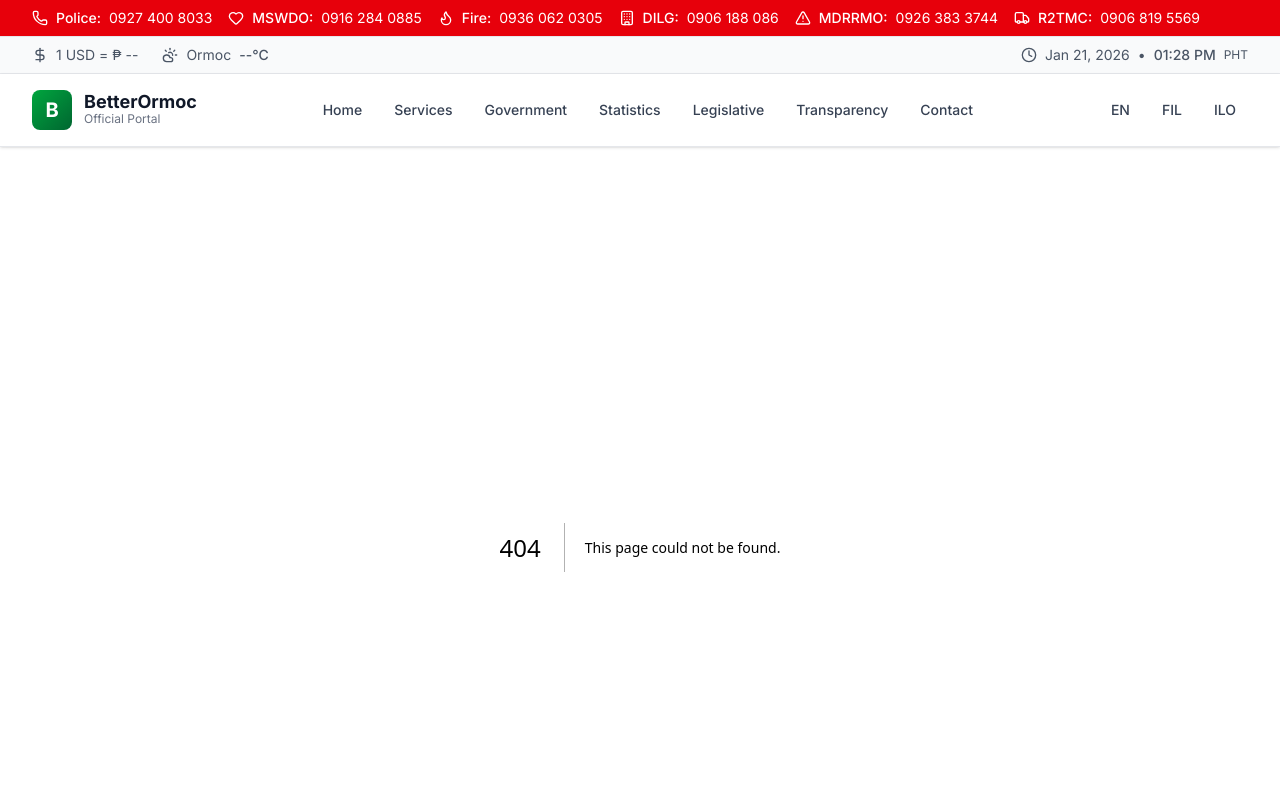
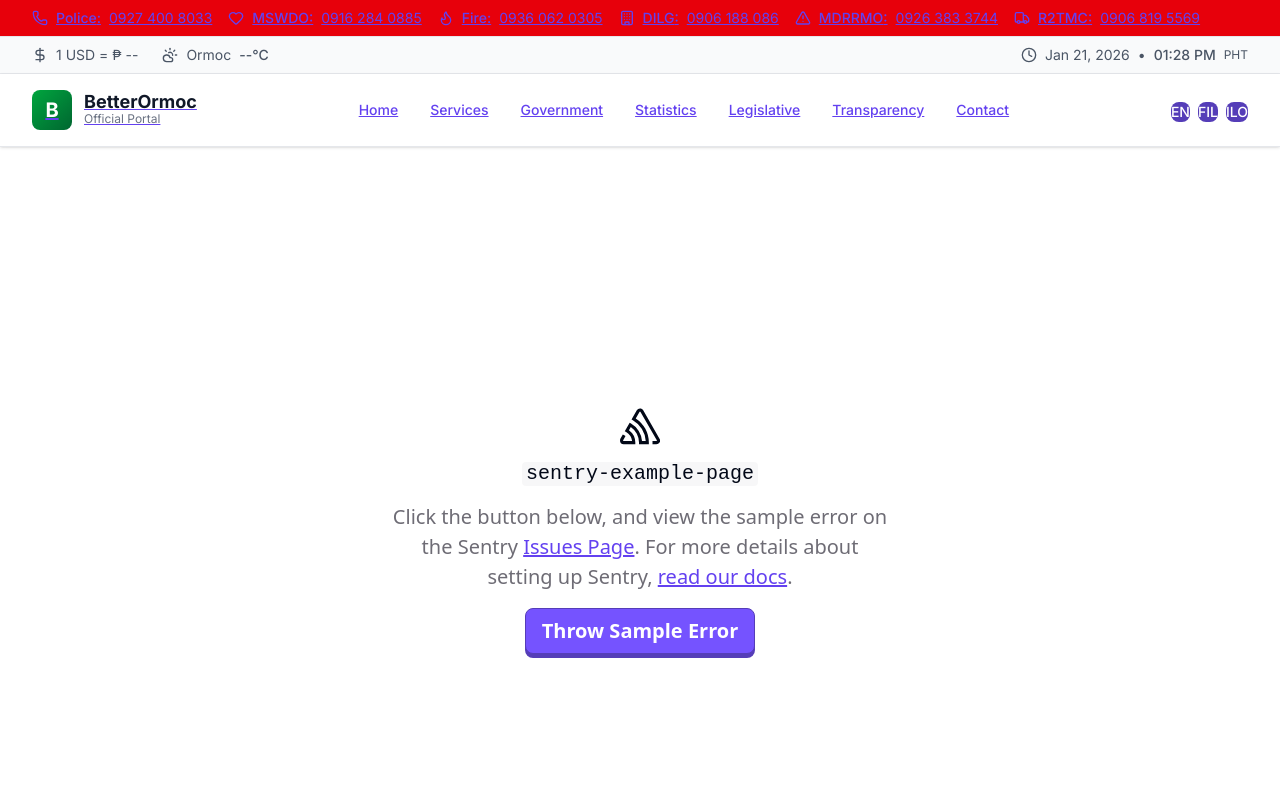
Before and after one commit to karljosebuena/betterormoc, a Next.js app: page /sentry-example-page in a window 1280 px wide. Before the commit this address had no page. Shown: the top 800 px of the page. Built offline with nearby package versions, Linux system fonts and the light colour scheme.

Commit message:
feat(sentry): add Sentry example pages and global error handler
- Add global-error.tsx for error boundary
- Add sentry-example-page for testing
- Add Sentry debug API routes

```diff
--- /dev/null
+++ b/app/api/sentry-example-api/route.ts
@@ -0,0 +1,17 @@
+import * as Sentry from '@sentry/nextjs'
+export const dynamic = 'force-dynamic'
+
+class SentryExampleAPIError extends Error {
+  constructor(message: string | undefined) {
+    super(message)
+    this.name = 'SentryExampleAPIError'
+  }
+}
+
+// A faulty API route to test Sentry's error monitoring
+export function GET() {
+  Sentry.logger.info('Sentry example API called')
+  throw new SentryExampleAPIError(
+    'This error is raised on the backend called by the example page.'
+  )
+}
--- /dev/null
+++ b/app/global-error.tsx
@@ -0,0 +1,27 @@
+'use client'
+
+import * as Sentry from '@sentry/nextjs'
+import NextError from 'next/error'
+import { useEffect } from 'react'
+
+export default function GlobalError({
+  error,
+}: {
+  error: Error & { digest?: string }
+}) {
+  useEffect(() => {
+    Sentry.captureException(error)
+  }, [error])
+
+  return (
+    <html lang="en">
+      <body>
+        {/* `NextError` is the default Next.js error page component. Its type
+        definition requires a `statusCode` prop. However, since the App Router
+        does not expose status codes for errors, we simply pass 0 to render a
+        generic error message. */}
+        <NextError statusCode={0} />
+      </body>
+    </html>
+  )
+}
--- /dev/null
+++ b/app/sentry-example-page/page.tsx
@@ -0,0 +1,239 @@
+'use client'
+
+import * as Sentry from '@sentry/nextjs'
+import Head from 'next/head'
+import { useEffect, useState } from 'react'
+
+class SentryExampleFrontendError extends Error {
+  constructor(message: string | undefined) {
+    super(message)
+    this.name = 'SentryExampleFrontendError'
+  }
+}
+
+export default function Page() {
+  const [hasSentError, setHasSentError] = useState(false)
+  const [isConnected, setIsConnected] = useState(true)
+
+  useEffect(() => {
+    Sentry.logger.info('Sentry example page loaded')
+    async function checkConnectivity() {
+      const result = await Sentry.diagnoseSdkConnectivity()
+      setIsConnected(result !== 'sentry-unreachable')
+    }
+    checkConnectivity()
+  }, [])
+
+  return (
+    <div>
+      <Head>
+        <title>sentry-example-page</title>
+        <meta name="description" content="Test Sentry for your Next.js app!" />
+      </Head>
+
+      <main>
+        <div className="flex-spacer" />
+        <svg
+          height="40"
+          width="40"
+          fill="none"
+          xmlns="http://www.w3.org/2000/svg"
+          role="img"
+          aria-label="Sentry logo"
+        >
+          <path
+            d="M21.85 2.995a3.698 3.698 0 0 1 1.353 1.354l16.303 28.278a3.703 3.703 0 0 1-1.354 5.053 3.694 3.694 0 0 1-1.848.496h-3.828a31.149 31.149 0 0 0 0-3.09h3.815a.61.61 0 0 0 .537-.917L20.523 5.893a.61.61 0 0 0-1.057 0l-3.739 6.494a28.948 28.948 0 0 1 9.63 10.453 28.988 28.988 0 0 1 3.499 13.78v1.542h-9.852v-1.544a19.106 19.106 0 0 0-2.182-8.85 19.08 19.08 0 0 0-6.032-6.829l-1.85 3.208a15.377 15.377 0 0 1 6.382 12.484v1.542H3.696A3.694 3.694 0 0 1 0 34.473c0-.648.17-1.286.494-1.849l2.33-4.074a8.562 8.562 0 0 1 2.689 1.536L3.158 34.17a.611.611 0 0 0 .538.917h8.448a12.481 12.481 0 0 0-6.037-9.09l-1.344-.772 4.908-8.545 1.344.77a22.16 22.16 0 0 1 7.705 7.444 22.193 22.193 0 0 1 3.316 10.193h3.699a25.892 25.892 0 0 0-3.811-12.033 25.856 25.856 0 0 0-9.046-8.796l-1.344-.772 5.269-9.136a3.698 3.698 0 0 1 3.2-1.849c.648 0 1.285.17 1.847.495Z"
+            fill="currentcolor"
+          />
+        </svg>
+        <h1>sentry-example-page</h1>
+
+        <p className="description">
+          Click the button below, and view the sample error on the Sentry{' '}
+          <a
+            target="_blank"
+            rel="noopener"
+            href="https://personal-3ir.sentry.io/issues/?project=4510748750184448"
+          >
+            Issues Page
+          </a>
+          . For more details about setting up Sentry,{' '}
+          <a
+            target="_blank"
+            rel="noopener"
+            href="https://docs.sentry.io/platforms/javascript/guides/nextjs/"
+          >
+            read our docs
+          </a>
+          .
+        </p>
+
+        <button
+          type="button"
+          onClick={async () => {
+            Sentry.logger.info(
+              'User clicked the button, throwing a sample error'
+            )
+            await Sentry.startSpan(
+              {
+                name: 'Example Frontend/Backend Span',
+                op: 'test',
+              },
+              async () => {
+                const res = await fetch('/api/sentry-example-api')
+                if (!res.ok) {
+                  setHasSentError(true)
+                }
+              }
+            )
+            throw new SentryExampleFrontendError(
+              'This error is raised on the frontend of the example page.'
+            )
+          }}
+          disabled={!isConnected}
+        >
+          <span>Throw Sample Error</span>
+        </button>
+
+        {hasSentError ? (
+          <p className="success">Error sent to Sentry.</p>
+        ) : !isConnected ? (
+          <div className="connectivity-error">
+            <p>
+              It looks like network requests to Sentry are being blocked, which
+              will prevent errors from being captured. Try disabling your
+              ad-blocker to complete the test.
+            </p>
+          </div>
+        ) : (
+          <div className="success_placeholder" />
+        )}
+
+        <div className="flex-spacer" />
+      </main>
+
+      <style>{`
+        main {
+          display: flex;
+          min-height: 100vh;
+          flex-direction: column;
+          justify-content: center;
+          align-items: center;
+          gap: 16px;
+          padding: 16px;
+          font-family: system-ui, -apple-system, BlinkMacSystemFont, "Segoe UI", Roboto, "Helvetica Neue", sans-serif;
+        }
+
+        h1 {
+          padding: 0px 4px;
+          border-radius: 4px;
+          background-color: rgba(24, 20, 35, 0.03);
+          font-family: monospace;
+          font-size: 20px;
+          line-height: 1.2;
+        }
+
+        p {
+          margin: 0;
+          font-size: 20px;
+        }
+
+        a {
+          color: #6341F0;
+          text-decoration: underline;
+          cursor: pointer;
+
+          @media (prefers-color-scheme: dark) {
+            color: #B3A1FF;
+          }
+        }
+
+        button {
+          border-radius: 8px;
+          color: white;
+          cursor: pointer;
+          background-color: #553DB8;
+          border: none;
+          padding: 0;
+          margin-top: 4px;
+
+          & > span {
+            display: inline-block;
+            padding: 12px 16px;
+            border-radius: inherit;
+            font-size: 20px;
+            font-weight: bold;
+            line-height: 1;
+            background-color: #7553FF;
+            border: 1px solid #553DB8;
+            transform: translateY(-4px);
+          }
+
+          &:hover > span {
+            transform: translateY(-8px);
+          }
+
+          &:active > span {
+            transform: translateY(0);
+          }
+
+          &:disabled {
+	            cursor: not-allowed;
+	            opacity: 0.6;
+
+	            & > span {
+	              transform: translateY(0);
+	              border: none
+	            }
+	          }
+        }
+
+        .description {
+          text-align: center;
+          color: #6E6C75;
+          max-width: 500px;
+          line-height: 1.5;
+          font-size: 20px;
+
+          @media (prefers-color-scheme: dark) {
+            color: #A49FB5;
+          }
+        }
+
+        .flex-spacer {
+          flex: 1;
+        }
+
+        .success {
+          padding: 12px 16px;
+          border-radius: 8px;
+          font-size: 20px;
+          line-height: 1;
+          background-color: #00F261;
+          border: 1px solid #00BF4D;
+          color: #181423;
+        }
+
+        .success_placeholder {
+          height: 46px;
+        }
+
+        .connectivity-error {
+          padding: 12px 16px;
+          background-color: #E50045;
+          border-radius: 8px;
+          width: 500px;
+          color: #FFFFFF;
+          border: 1px solid #A80033;
+          text-align: center;
+          margin: 0;
+        }
+
+        .connectivity-error a {
+          color: #FFFFFF;
+          text-decoration: underline;
+        }
+      `}</style>
+    </div>
+  )
+}
```
